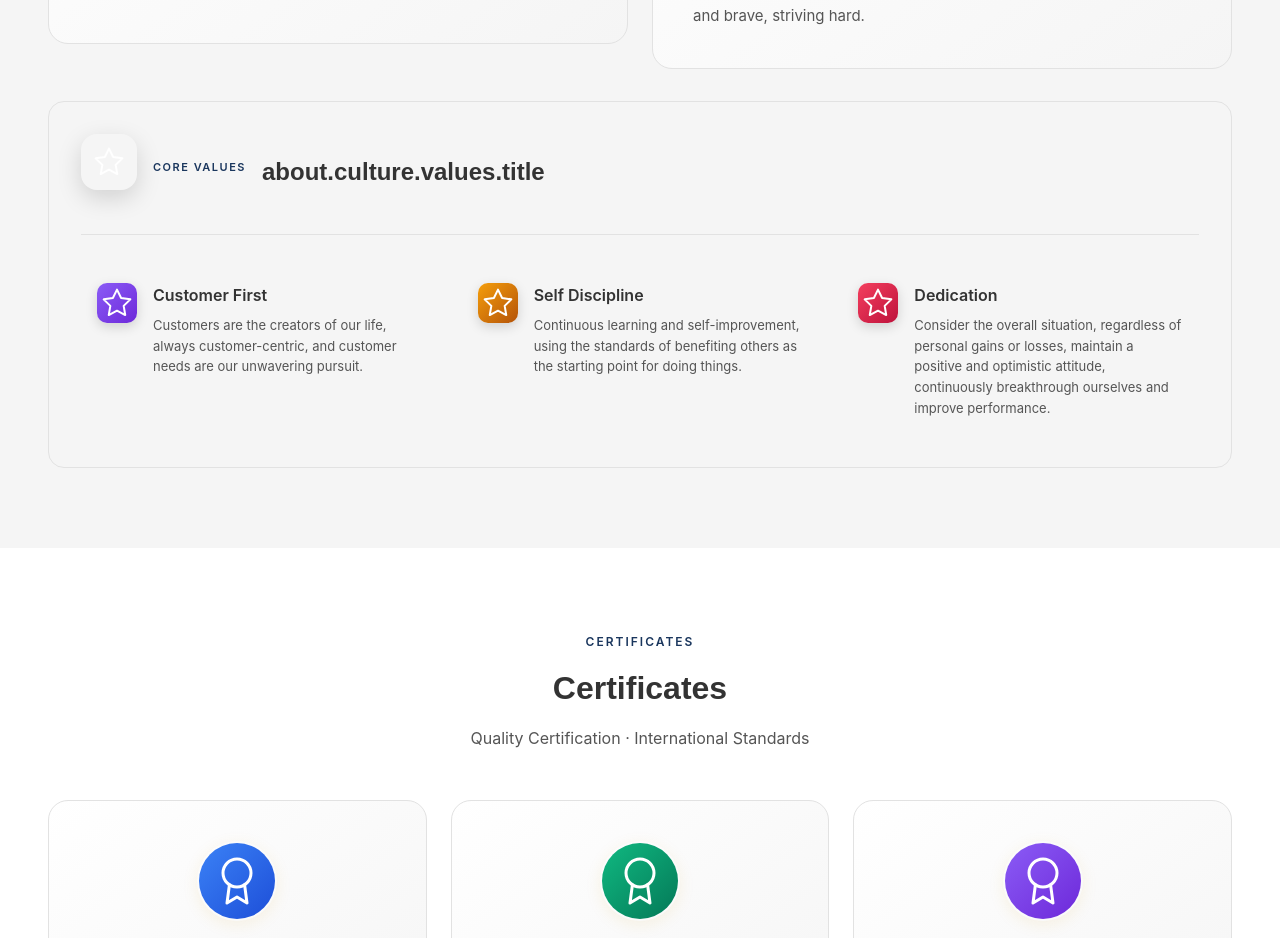
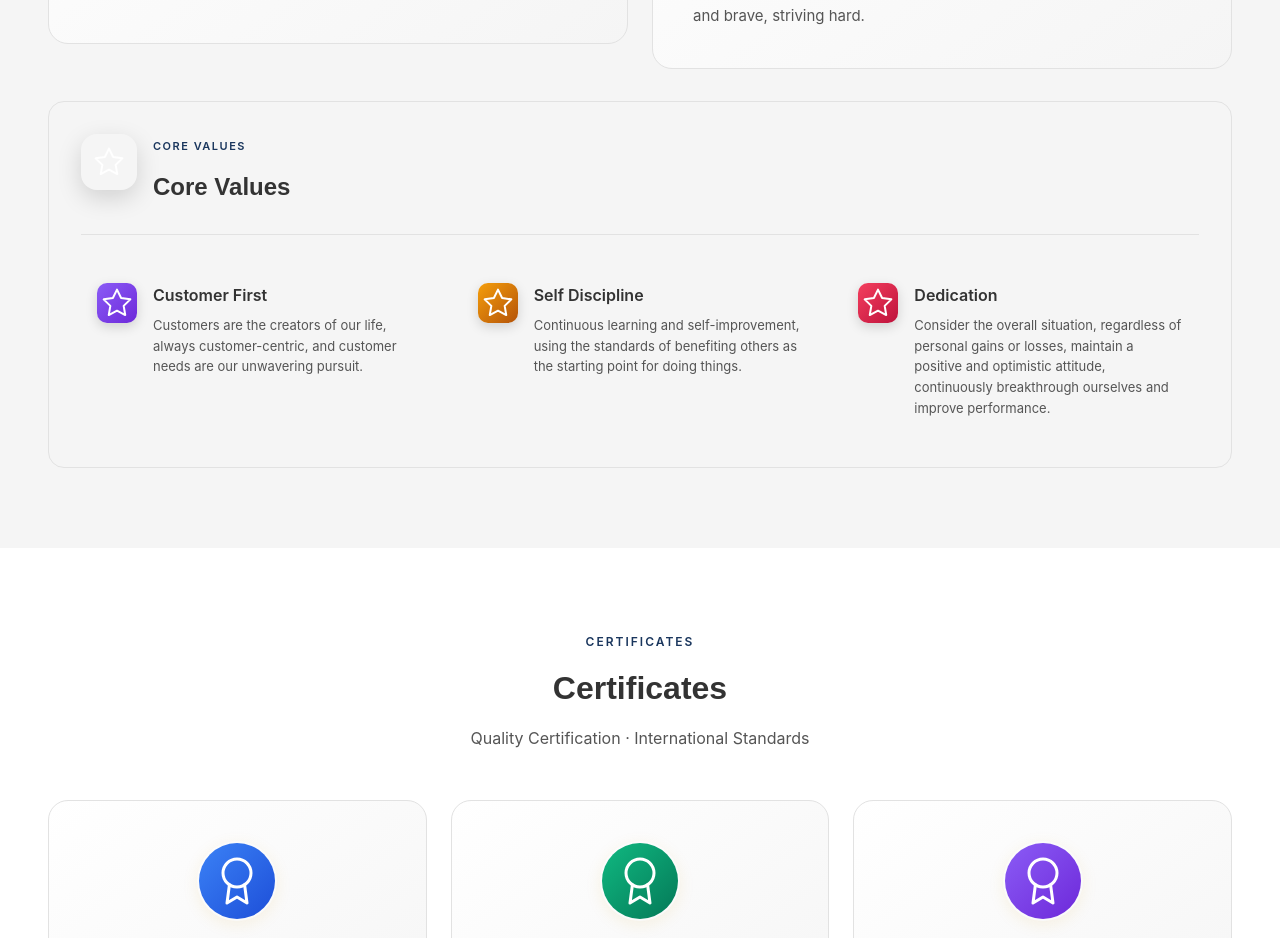
Before and after one commit to dugd-insight/steel-portal-pro, a React (Vite) app: page /#/about in a window 1280 px wide. Shown: the part 2580-3518 px from the top of the page. Built offline with nearby package versions, Linux system fonts and the light colour scheme; no server answers.

Commit message:
fix: resolve missing values.title key showing raw string, fix header layout

```diff
--- a/src/pages/About/About.tsx
+++ b/src/pages/About/About.tsx
@@ -342,8 +342,10 @@ const CultureSection = ({ sections }: { sections?: any[] }) => {
           <div className="about-values-section">
             <div className="about-values-header">
               <div className="culture-card-icon icon-violet values-header-icon"><ValueIcon /></div>
-              <span className="culture-label">{t('about.culture.values.label')}</span>
-              <h3 className="about-values-title">{t('about.culture.values.title') || t('about.culture.values.label')}</h3>
+              <div className="about-values-header-text">
+                <span className="culture-label">{t('about.culture.values.label')}</span>
+                <h3 className="about-values-title">{t('about.culture.values.label')}</h3>
+              </div>
             </div>
             <div className="about-values-list">
               {(cultureData.values || [
--- a/src/pages/About/about.css
+++ b/src/pages/About/about.css
@@ -587,6 +587,12 @@
   border-bottom: 1px solid var(--border-light);
 }
 
+.about-values-header-text {
+  display: flex;
+  flex-direction: column;
+  gap: 4px;
+}
+
 .values-header-icon {
   width: 56px;
   height: 56px;
```
